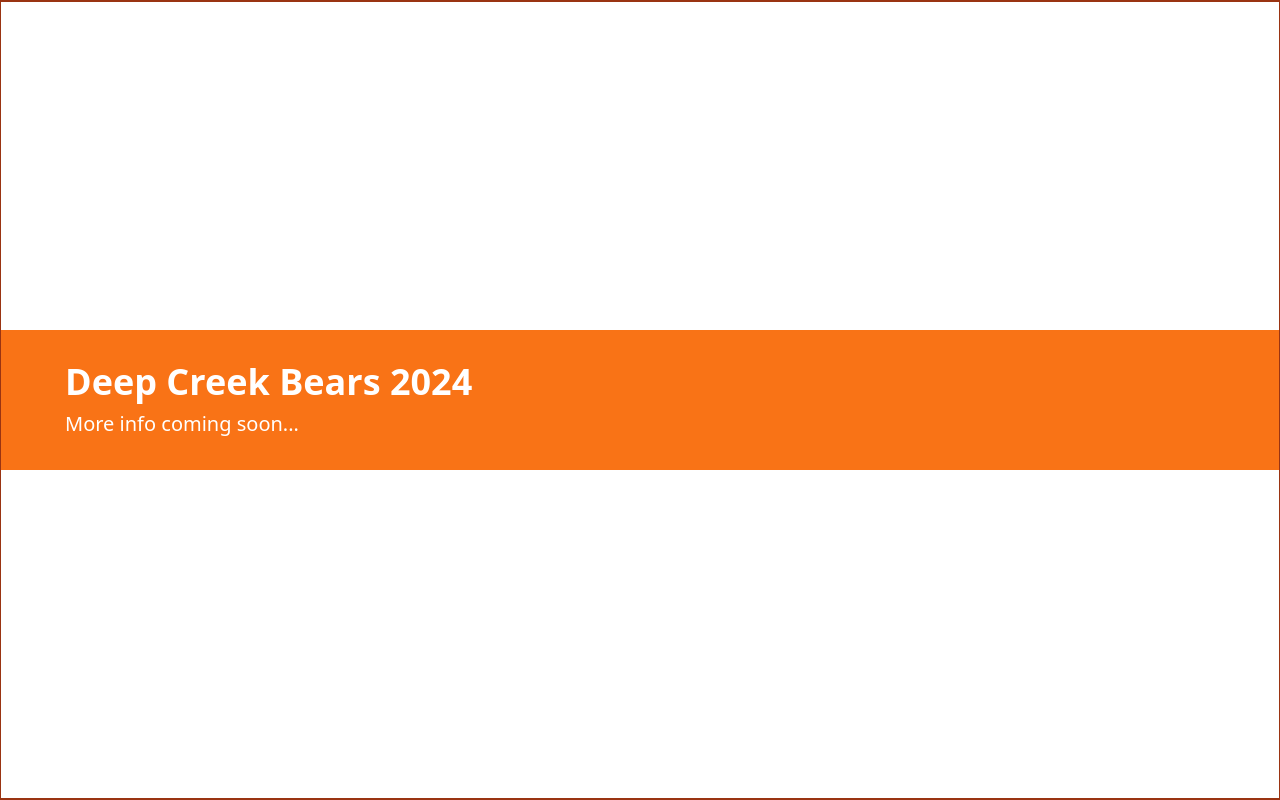
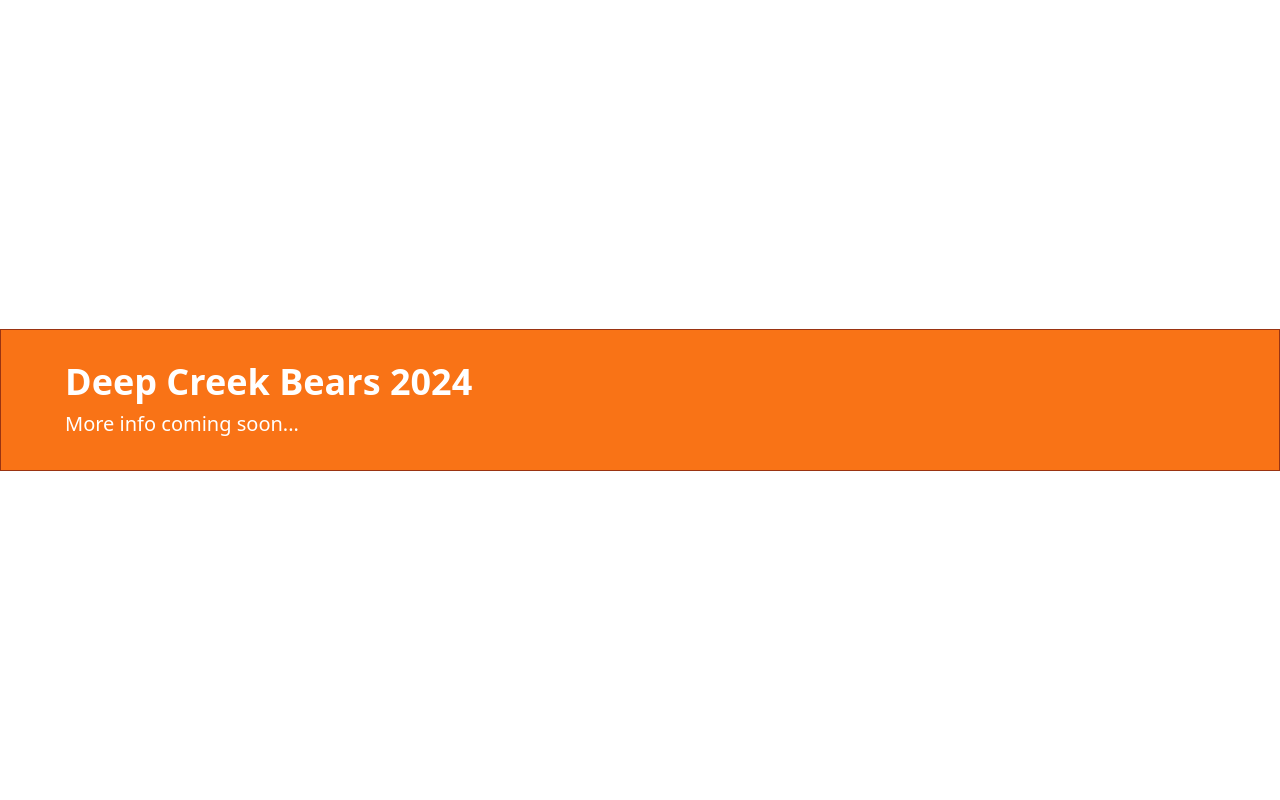
Before and after one commit to retzloff/deep-creek-disco, a SvelteKit app: page / in a window 1280 px wide. Built offline with nearby package versions, Linux system fonts and the light colour scheme.

Commit message:
:lipstick: More

```diff
--- a/src/routes/(main)/+page.svelte
+++ b/src/routes/(main)/+page.svelte
@@ -1,8 +1,8 @@
 <script>
 </script>
 
-<div class="h-screen border border-y-2 border-orange-800 flex flex-col justify-center shadow-lg">
-	<div class="py-8 px-8 md:px-16 space-y-2 text-white bg-orange-500">
+<div class="h-screen flex flex-col justify-center shadow-lg">
+	<div class="border border-y border-orange-800 py-8 px-8 md:px-16 space-y-2 text-white bg-orange-500">
 		<h1 class="text-3xl md:text-4xl font-semibold">Deep Creek Bears 2024</h1>
 		<p class="text-xl">More info coming soon...</p>
 	</div>
```
